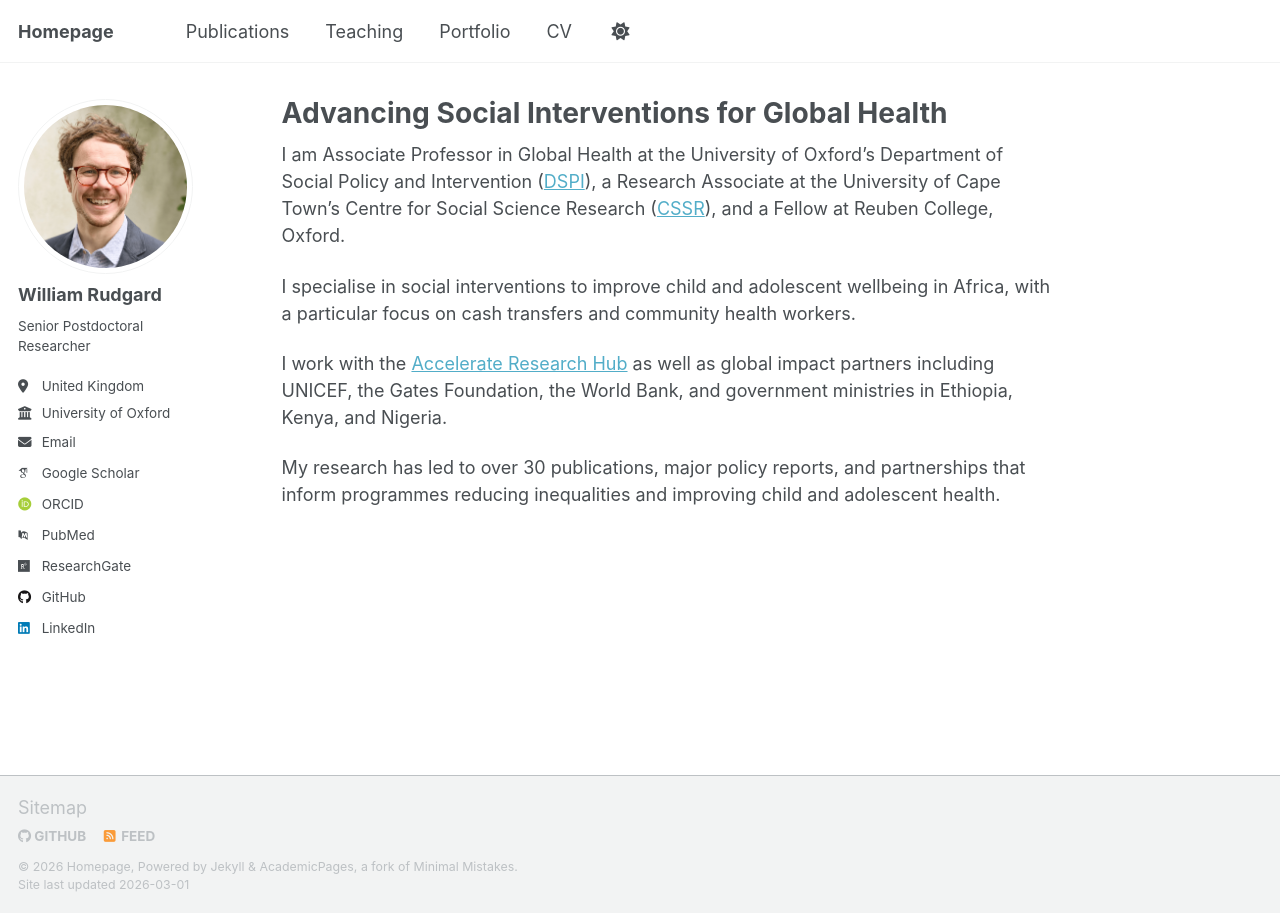
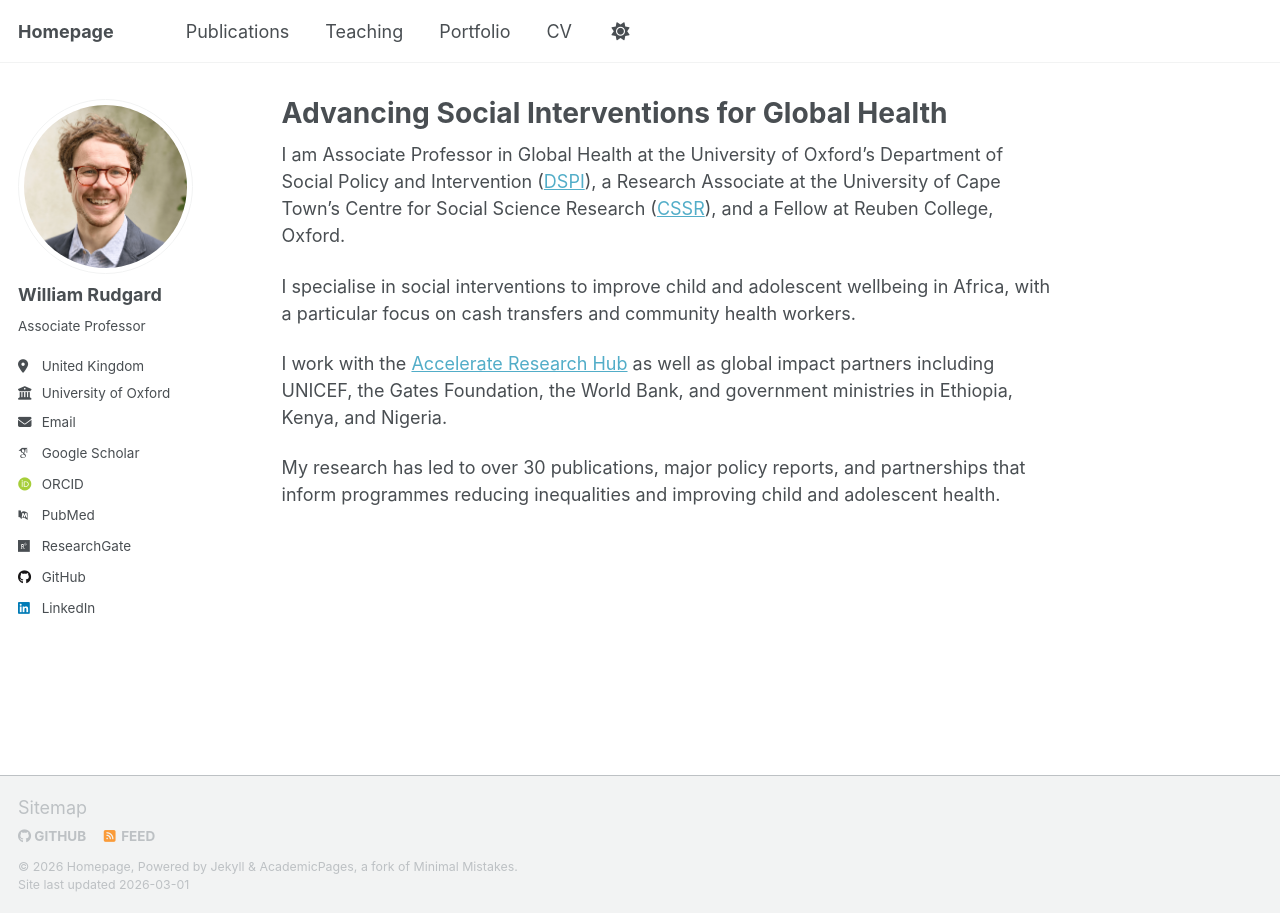
Before and after one commit to WilliamRudgard/williamrudgard.github.io, a Jekyll site: the page built from _pages/about.md, in a window 1280 px wide. Built offline with Jekyll 4.4.1, drawn with Linux system fonts in a browser that asks for light colours; some web fonts are replaced; a script that is not in the unit is left out.

Commit message:
Update bio from 'Senior Postdoctoral Researcher' to 'Associate Professor'

```diff
--- a/_config.yml
+++ b/_config.yml
@@ -25,7 +25,7 @@ author:
   avatar           : "profile.png"
   name             : "William Rudgard"
   pronouns         : # example: "she/her"
-  bio              : "Senior Postdoctoral Researcher"
+  bio              : "Associate Professor"
   location         : "United Kingdom"
   employer         : "University of Oxford"
   uri              : # URL
```
